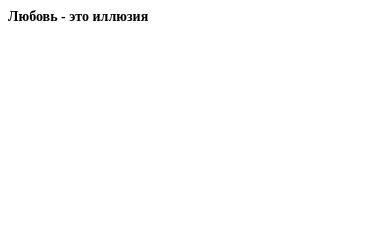
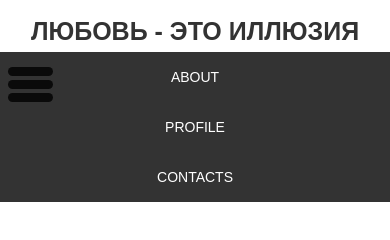
Before and after one commit to WebHeroSchool/adaptive_verstka, a plain HTML site: page index.html in a window 390 px wide. Drawn offline with Linux system fonts and the light colour scheme.

Commit message:
modified index and style files

```diff
--- a/index.html
+++ b/index.html
@@ -10,5 +10,17 @@
   <div class='wrap'>
     <h1 class='wrap__title'> Любовь - это иллюзия <h1>
   </div>
+  <div class='menu'>
+    <nav class='menu__links'>
+      <a class='menu__links-item' href='#'>About</a>
+      <a class='menu__links-item' href='#'>Profile</a>
+      <a class='menu__links-item' href='#'>Contacts</a>
+    </nav>
+  </div>
+  <div class="menu__icon">
+      <span></span>
+      <span></span>
+      <span></span>
+    </div>
  </body>
 </html>
--- a/style.css
+++ b/style.css
@@ -22,3 +22,83 @@
  .wrap__title{
     font-size: 32px;
   }}
+.wrap__title {
+    color: #333333;
+    font-family: Arial;
+    font-size: 25px;
+    text-align: center;
+    text-transform: uppercase;
+}
+.menu {
+    text-align: right;
+}
+.menu__links-item {
+    display: inline-block;
+    color: #333333;
+    font-family: Arial;
+    font-size: 14px;
+    line-height: 30px;
+    padding: 0 10px;
+    text-transform: uppercase;
+    text-decoration: none;
+}
+
+.menu__links-item:hover {
+    text-decoration: underline;
+}
+.menu__icon {
+    display: none;
+    width: 45px;
+    height: 35px;
+    position: relative;
+    cursor: pointer;
+}
+
+.menu__icon span {
+    display: block;
+    position: absolute;
+    height: 9px;
+    width: 100%;
+    background: #333333;
+    border-radius: 9px;
+    opacity: 1;
+    left: 0;
+    transform: rotate(0deg);
+    transition: .25s ease-in-out;
+}
+
+.menu__icon span:nth-child(1) {
+    top: 0px;
+}
+
+.menu__icon span:nth-child(2) {
+    top: 13px;
+}
+
+.menu__icon span:nth-child(3) {
+    top: 26px;
+}
+@media screen and (max-width: 999px) {
+  .menu__icon{
+    display: inline-block;
+  }
+
+  .menu__links {
+    position: fixed;
+    display: block;
+    top: 0;
+    right: 0;
+    left: 0;
+    margin-top: 52px;
+    background-color: rgba(0, 0, 0, 0.8);
+    z-index: 1000;
+    overflow: auto;
+  }
+
+  .menu__links-item {
+    display: block;
+    padding: 10px 0;
+    text-align: center;
+    color: #ffffff;
+  }
+}
```
